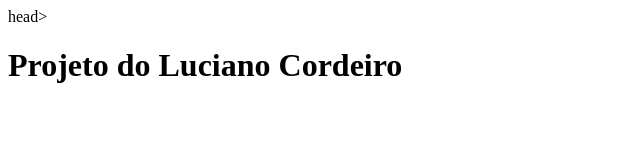
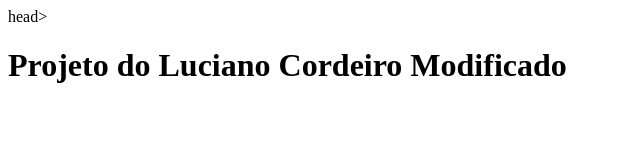
Before and after one commit to lacsousa/curso-git, a plain HTML site: page index.html in a window 1280 px wide. Shown: the whole page, without its empty margins (0-640 px from the left). Drawn offline with Linux system fonts and the light colour scheme.

Commit message:
Modifiquei novamente o título da página

```diff
--- a/index.html
+++ b/index.html
@@ -1,11 +1,13 @@
 <html>
+
 <head>
     head>
-		<meta charset="UTF-8"/>
+    <meta charset="UTF-8" />
 </head>
 
 <body>
-        <h1>Projeto do Luciano Cordeiro
+    <h1>Projeto do Luciano Cordeiro Modificado
     </h1>
 </body>
+
 </html>
```
Lines whose indentation alone changed are shown as unchanged.
